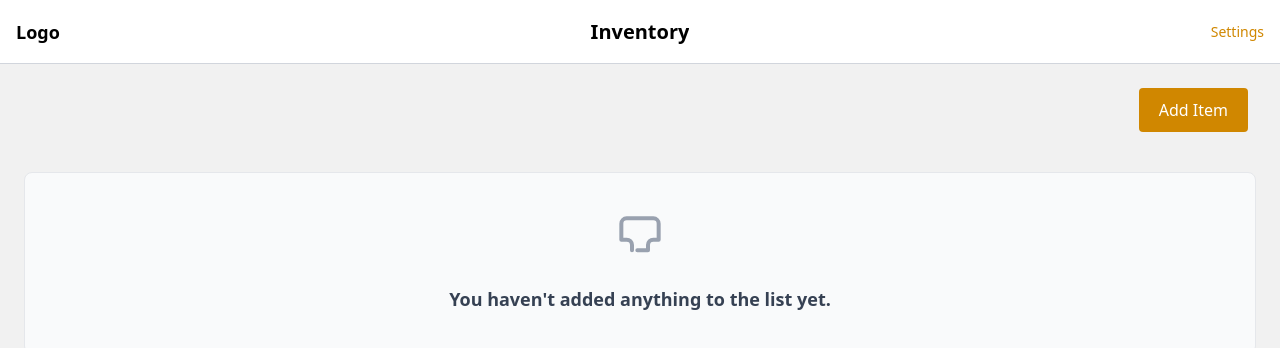
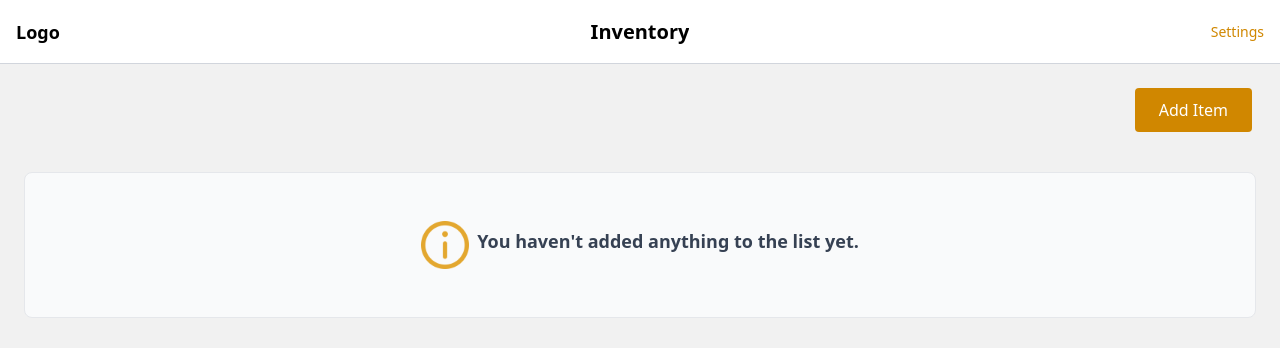
Before and after one commit to UCC-Batch-26/mikemayscraptrading, a React (Vite) app in the folder apps/frontend/: page /inventory in a window 1280 px wide. Shown: the top 348 px of the page. Built offline with nearby package versions, Linux system fonts and the light colour scheme; no server answers.

Commit message:
fix: Update empty state, homepage and inventory index page ui

```diff
--- a/apps/frontend/src/modules/home/pages/home-page.jsx
+++ b/apps/frontend/src/modules/home/pages/home-page.jsx
@@ -1,6 +1,5 @@
 import { usePing } from '@/modules/home/hooks/use-ping';
 import { useEffect } from 'react';
-import { Link } from 'react-router';
 import { TodaysRevenue } from '../components/todays-revenue';
 
 export function HomePage() {
@@ -12,11 +11,7 @@ export function HomePage() {
 
   return (
     <div className="grid gap-2 container mx-auto">
-      <div className="text-4xl text-center">This is the Home Page</div>
       <div className="text-center">Backend Connection: {status}</div>
-      <Link to="/sample" className="underline mt-10 text-center">
-        Go to Sample Page
-      </Link>
 
       <div className="flex items-center justify-center ">
         <TodaysRevenue revenue={50000} />
--- a/apps/frontend/src/modules/inventory/components/empty-state.jsx
+++ b/apps/frontend/src/modules/inventory/components/empty-state.jsx
@@ -1,24 +1,15 @@
+import informationIcon from '../../../assets/icons/information.png';
+
 export function EmptyState() {
   return (
     <div
       role="alert"
-      className="flex flex-col items-center justify-center p-8 bg-gray-50 border border-gray-200 rounded-lg text-center"
+      className="flex flex-row items-center justify-center p-12 bg-gray-50 border border-gray-200 rounded-lg text-center"
     >
-      <svg
-        className="w-16 h-16 text-gray-400 mb-4"
-        fill="none"
-        stroke="currentColor"
-        strokeWidth="1.5"
-        viewBox="0 0 24 24"
-      >
-        <path
-          strokeLinecap="round"
-          strokeLinejoin="round"
-          d="M9 17v-2a2 2 0 00-2-2H5V7a2 2 0 012-2h10a2 2 0 012 2v6h-2a2 2 0 00-2 2v2m-4 0h4"
-        />
-      </svg>
-
-      <h2 className="text-lg font-semibold text-gray-700 mb-2">You haven't added anything to the list yet.</h2>
+      <img src={informationIcon} alt="Information Icon" className="w-12 h-12" />
+      <h2 className="md:text-lg sm:text-sm font-semibold text-gray-700 mb-2 text-left ml-2 ">
+        You haven't added anything to the list yet.
+      </h2>
     </div>
   );
 }
--- a/apps/frontend/src/modules/inventory/pages/inventory-add-page.jsx
+++ b/apps/frontend/src/modules/inventory/pages/inventory-add-page.jsx
@@ -1,15 +1,11 @@
-import { Link } from 'react-router';
 import AddItemForm from '../components/add-item-form';
 
 export function AddItemPage() {
   return (
     <div className="grid gap-4">
-      <header className="flex items-center justify-between">
+      <div className="flex items-center justify-center">
         <h1 className="text-lead text-3xl">Add Item</h1>
-        <Link to="/inventory/add" className="underline">
-          Add Item
-        </Link>
-      </header>
+      </div>
       <AddItemForm />
     </div>
   );
--- a/apps/frontend/src/modules/inventory/pages/inventory-index-page.jsx
+++ b/apps/frontend/src/modules/inventory/pages/inventory-index-page.jsx
@@ -7,7 +7,7 @@ export function InventoryIndexPage() {
       <div className="flex justify-end mb-4">
         <Link
           to="/inventory/add"
-          className="inline-block px-5 py-2.5 me-2 mb-2  bg-yellow-600 text-white rounded hover:bg-yellow-700 transition"
+          className="inline-block px-6 py-2.5 me-1 mb-2  bg-yellow-600 text-white rounded hover:bg-yellow-700 transition"
         >
           Add Item
         </Link>
```
Also changed, not shown: apps/frontend/src/assets/icons/information.png (added).
